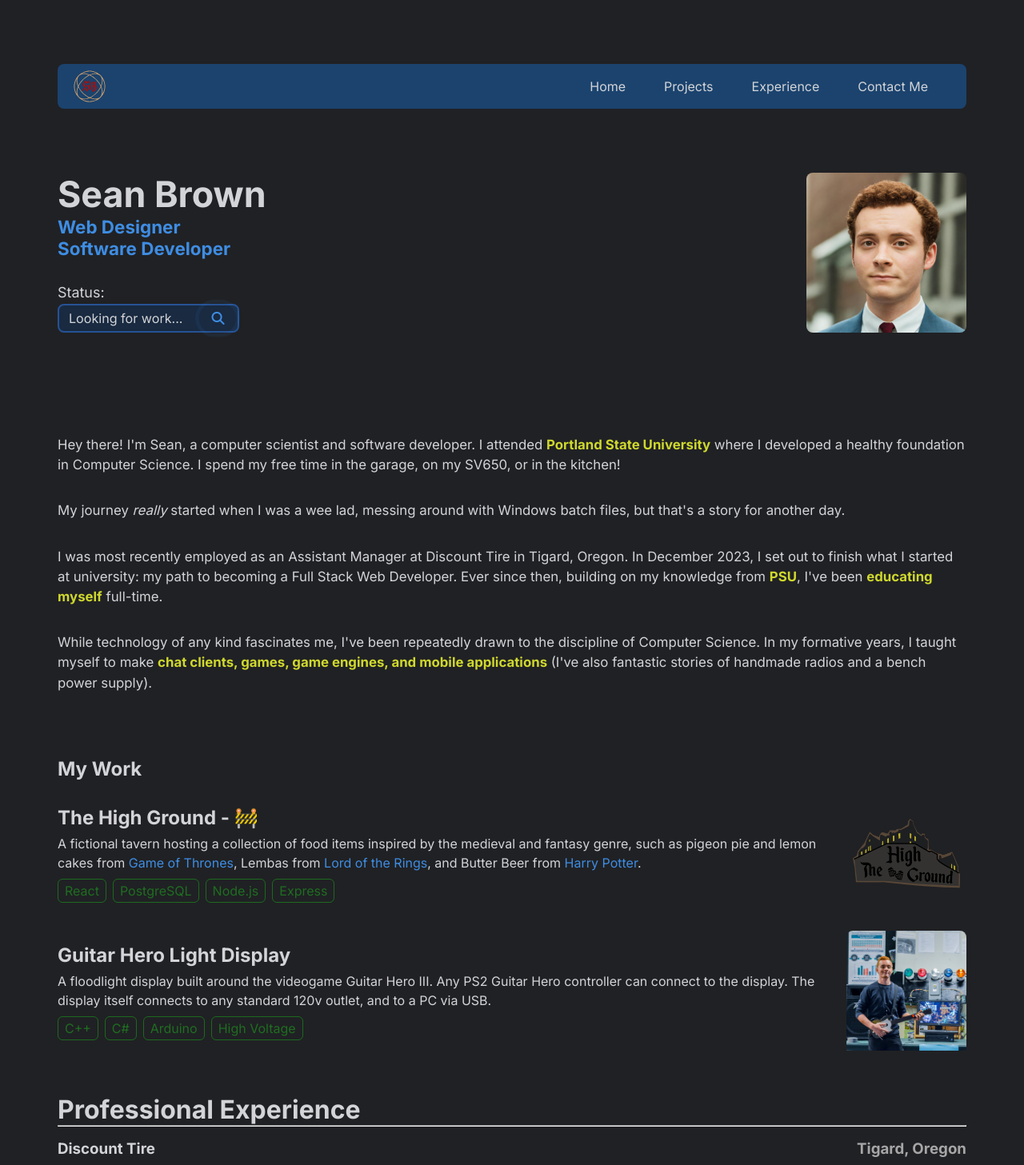
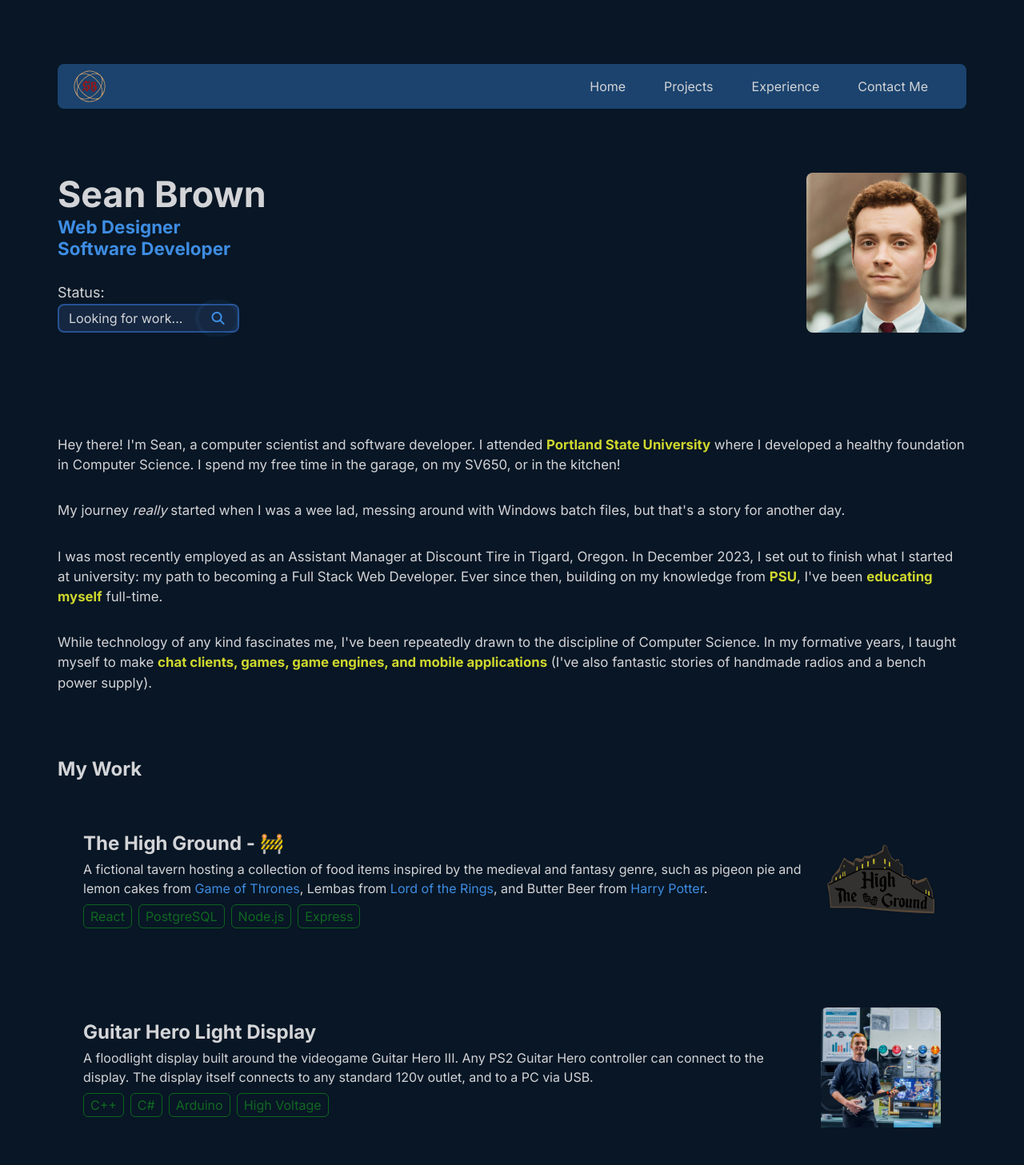
Before and after one commit to DeathlessKraken/portfolio-website, a React (Vite) app: page / in a window 1280 px wide. Shown: the top 1457 px of the page at 80% size. Built offline with nearby package versions, Linux system fonts and the light colour scheme.

Commit message:
updated layout/style

```diff
--- a/src/components/menudrawer.module.css
+++ b/src/components/menudrawer.module.css
@@ -17,7 +17,7 @@
     padding: 2em;
     width: 60vw;
     height: 100vh;
-    background-color: var(--bg-color2);
+    background-color: #202124;
     transition: 500ms;
 }
 
@@ -43,3 +43,7 @@
     border-radius: 0.5em;
     padding: 1em 2em;
 }
+
+.drawerItems > a:active {
+    background-color: rgb(6, 103, 160);
+}
--- a/src/components/projects/project.module.css
+++ b/src/components/projects/project.module.css
@@ -5,6 +5,7 @@
     transition: background-color 0.2s ease-in-out;
     border-radius: 8px;
     line-height: 1.5em;
+    padding: 2em;
 }
 
 .content {
--- a/src/index.css
+++ b/src/index.css
@@ -3,7 +3,7 @@
     --secondary-color: #3E8DE3;
     --tertiary-color: #143AA2;
     --bg-color: #04060D;
-    --bg-color2: #202124;
+    --bg-color2: #081625;
     --project-collapsible-bg-color: #131d3f;
     --logo-circle-color: #d3a673;
     --logo-letters-color: #9a1818;
```
